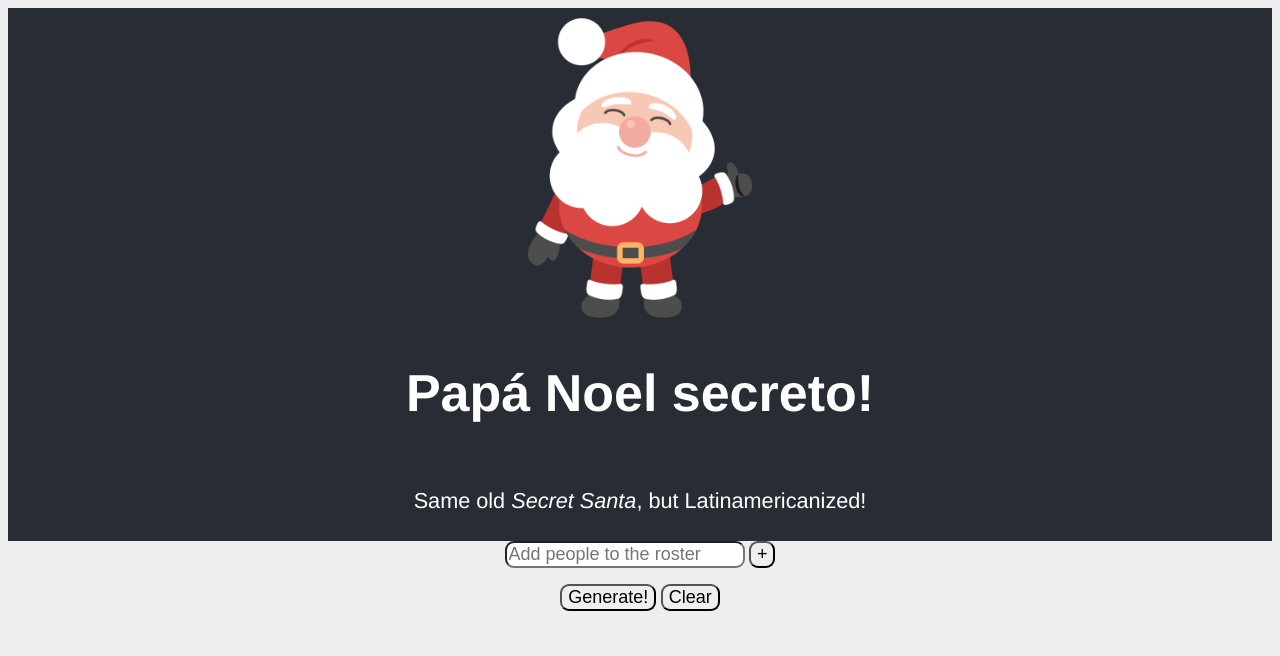
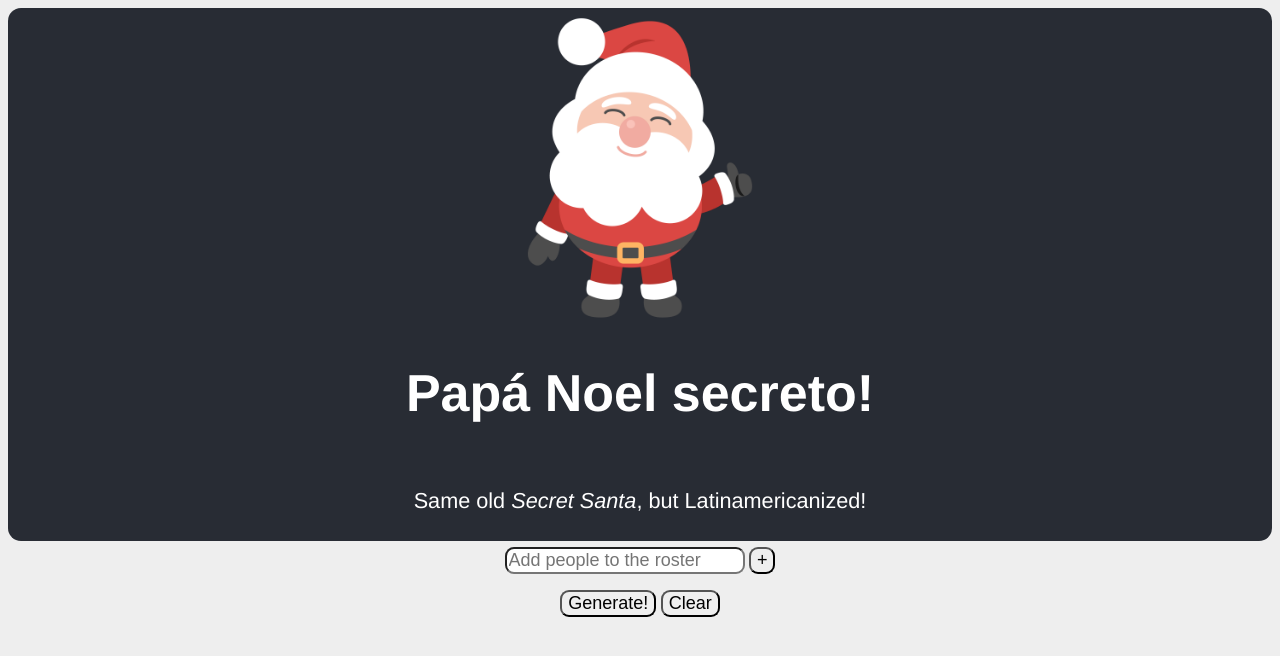
Before and after one commit to juanmougan/papa_noel_secreto, a Node server app: page / in a window 1280 px wide. Shown: the top 656 px of the page. Run offline with Node 20, Linux system fonts and the light colour scheme.

Commit message:
Small CSS fixes

```diff
--- a/public/index.css
+++ b/public/index.css
@@ -19,6 +19,8 @@ body {
   align-items: center;
   justify-content: center;
   font-size: calc(10px + 2vmin);
+  border-radius: 0.5em;
+  margin-bottom: 0.25em;
   color: white;
 }
 
```
